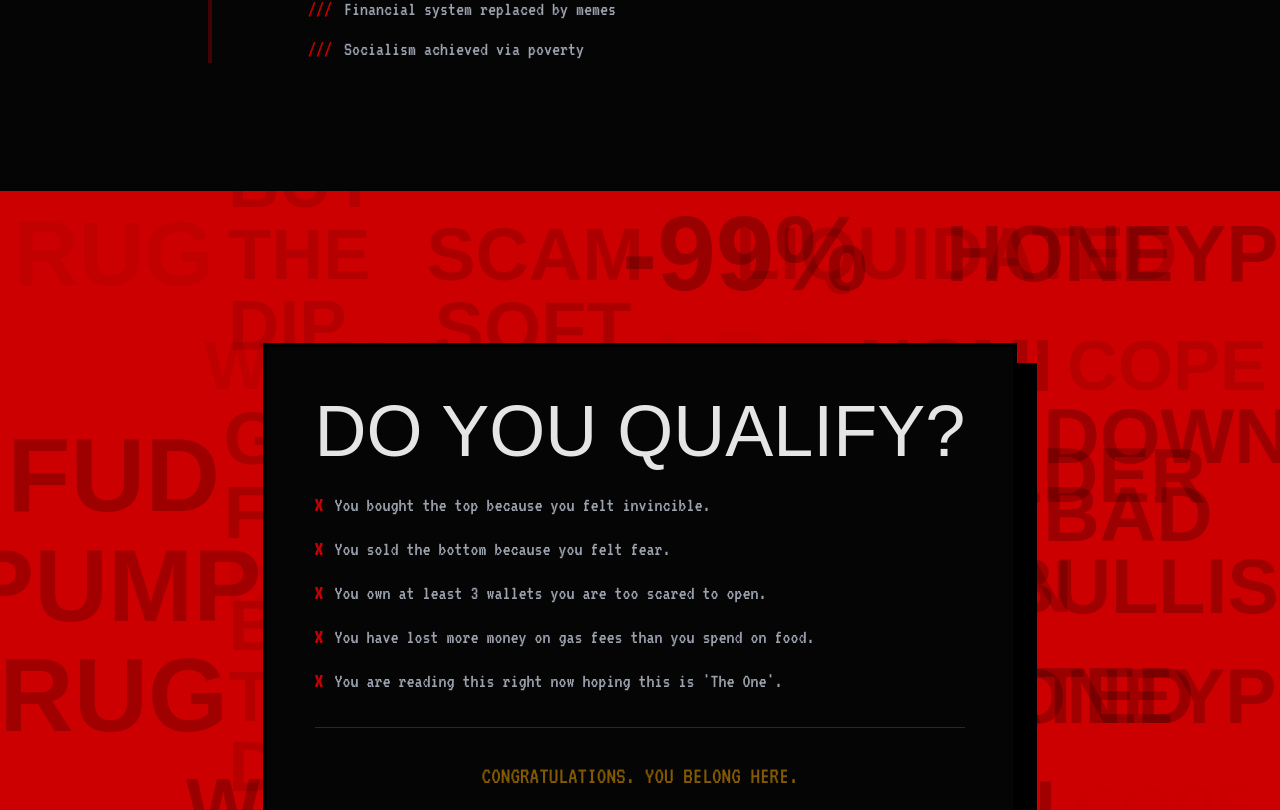
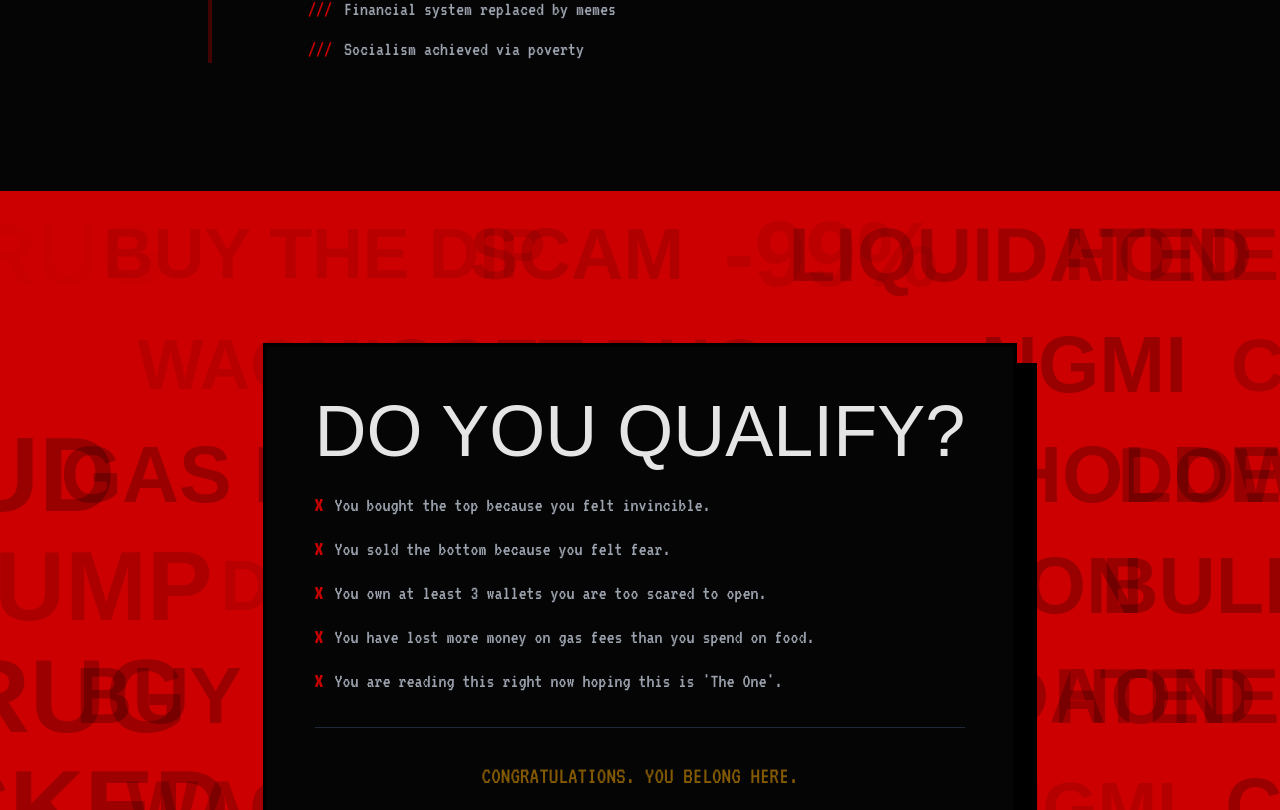
Before and after one commit to Pluviophile84/HELLCOIN, a Next.js app: page / in a window 1280 px wide. Shown: the part 6810-7620 px from the top of the page. Built offline with nearby package versions, Linux system fonts and the light colour scheme; a web font is replaced by a local one.

Commit message:
Update ThePit.tsx

```diff
--- a/components/sections/ThePit.tsx
+++ b/components/sections/ThePit.tsx
@@ -1,7 +1,7 @@
 "use client";
 import { motion } from "framer-motion";
 
-// The words that haunt every degen's dreams
+// Your exact list (Preserved)
 const PTSD_WORDS_SOURCE = [
   "RUG", "BUY THE DIP", "SCAM", "-99%", "LIQUIDATED",
   "HONEYPOT", "HACKED", "WAGMI", "SOFT RUG",
@@ -10,44 +10,57 @@ const PTSD_WORDS_SOURCE = [
   "PUMP", "DUMP", "EXIT", "PONZI", "MOON", "BULLISH"
 ];
 
-// Duplicate the list to ensure we fill the entire grid (48 slots)
-// This ensures there are no empty spots at the bottom
+// Duplicate list (Preserved)
 const PTSD_WORDS = [...PTSD_WORDS_SOURCE, ...PTSD_WORDS_SOURCE];
 
 export const ThePit = () => {
   return (
     <section className="relative py-32 bg-hell-red overflow-hidden flex items-center justify-center min-h-[900px]">
 
-      {/* --- BACKGROUND: THE GRID SYSTEM --- */}
-      {/* grid-rows-8 ensures we go all the way to the bottom */}
-      <div className="absolute inset-0 pointer-events-none select-none z-0 grid grid-cols-4 md:grid-cols-6 grid-rows-8 gap-4 p-4 h-full">
-        {PTSD_WORDS.map((word, i) => (
-          <div key={i} className="flex items-center justify-center">
+      {/* --- BACKGROUND: THE BRICK WALL GRID --- */}
+      {/* Added 'w-[120%] -left-[10%]' to create extra space for the shifting animation so edges don't get cut off hard */}
+      <div className="absolute inset-0 pointer-events-none select-none z-0 grid grid-cols-4 md:grid-cols-6 grid-rows-8 gap-4 p-4 h-full w-[120%] -left-[10%] content-center">
+        {PTSD_WORDS.map((word, i) => {
+
+          // --- BRICK WALL LOGIC ---
+          // We assume a 4-column layout for the calculation logic
+          const rowNumber = Math.floor(i / 4);
+          const isEvenRow = rowNumber % 2 === 0;
+
+          // If it is an even row, shift it to the right.
+          // This breaks the vertical line visual.
+          const shiftClass = isEvenRow ? "translate-x-12 md:translate-x-16" : "";
+
+          return (
+            <div key={i} className={`flex items-center justify-center ${shiftClass}`}>
               <motion.div
-              // SIZES: Large and clear
-              className={`font-gothic font-bold text-black/50 ${i % 3 === 0 ? "text-6xl md:text-8xl" : "text-4xl md:text-7xl"}`}
+                // SIZES: Preserved your logic
+                className={`font-gothic font-bold text-black/50 whitespace-nowrap ${i % 3 === 0 ? "text-6xl md:text-8xl" : "text-4xl md:text-7xl"}`}
 
-              // ANIMATION: Fade in/out
+                // ANIMATION: Fade in/out + Slight Scale
                 animate={{
                   opacity: [0, 0.5, 0],
                   scale: [0.9, 1.1, 0.9],
                 }}
 
-              // SPEED: Slower (duration 5s to 9s)
+                // SPEED & TIMING:
+                // Added (i * 0.1) to 'delay'.
+                // This makes them appear in a sequence (Left -> Right), forcing the eye to scan horizontally.
                 transition={{
                   duration: 5 + Math.random() * 4,
                   repeat: Infinity,
-                delay: Math.random() * 5,
+                  delay: (i * 0.1) + (Math.random() * 2),
                   ease: "easeInOut",
                 }}
               >
                 {word}
               </motion.div>
             </div>
-        ))}
+          );
+        })}
       </div>
 
-      {/* --- FOREGROUND: CONTENT BOX --- */}
+      {/* --- FOREGROUND: CONTENT BOX (Preserved) --- */}
       <div className="relative z-10 bg-hell-black border-4 border-black p-8 md:p-12 max-w-3xl mx-4 shadow-[20px_20px_0px_#000]">
         <h2 className="font-gothic text-5xl md:text-7xl text-hell-white mb-6 text-center">
           DO YOU QUALIFY?
```
Lines whose indentation alone changed are shown as unchanged.
